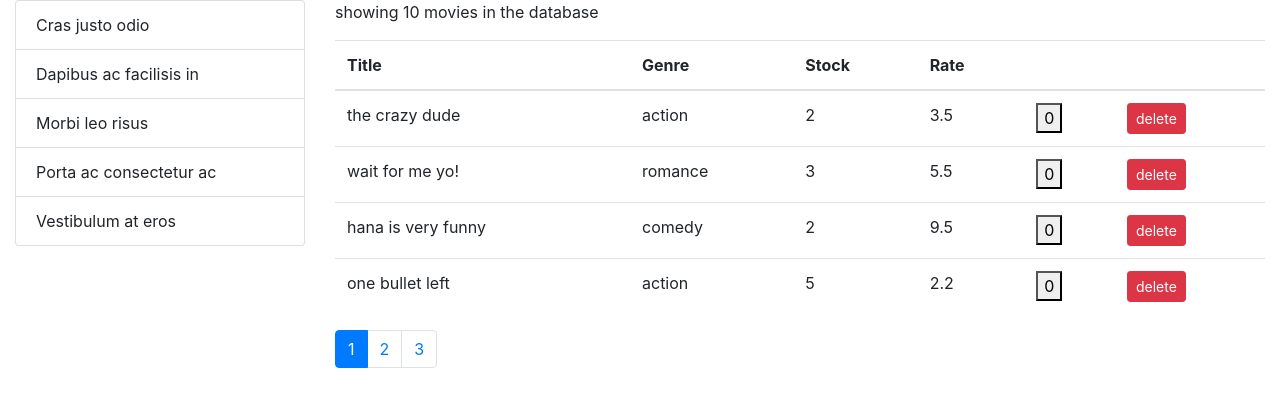
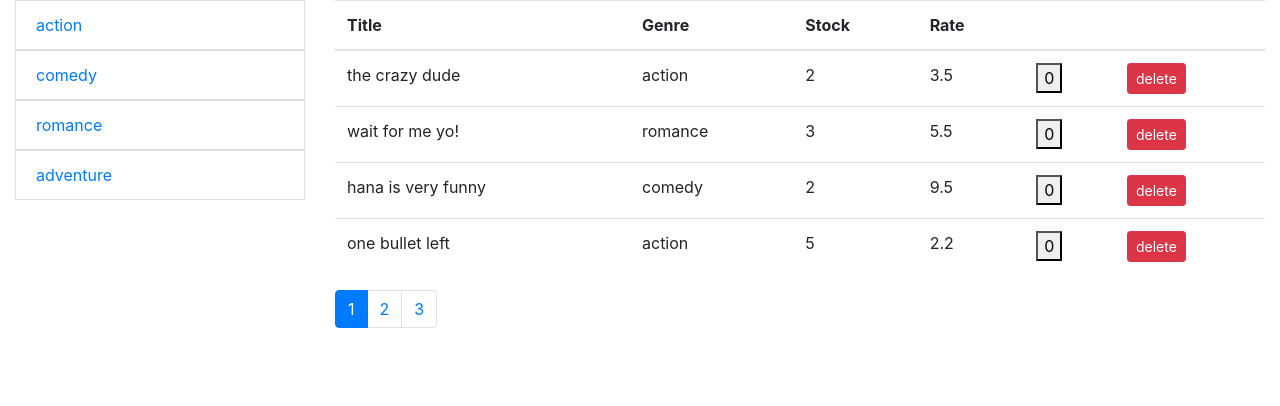
Before and after one commit to maathi/vidly, a React (Create React App) app: page / in a window 1280 px wide. Shown: the top 406 px of the page. Built offline with nearby package versions, Linux system fonts and the light colour scheme; the HTML template or start-up script is replaced by a standard one.

Commit message:
home sweet home

```diff
--- a/src/App.js
+++ b/src/App.js
@@ -1,12 +1,12 @@
 import React from "react";
 import logo from "./logo.svg";
 import "./App.css";
-import Movie from "./components/movie";
+import Home from "./components/home";
 
 function App() {
   return (
     <div className="container-fluid">
-      <Movie></Movie>
+      <Home></Home>
     </div>
   );
 }
--- /dev/null
+++ b/src/components/genre.jsx
@@ -0,0 +1,34 @@
+import React from "react";
+import { getGenres } from "../genreService";
+
+let Menu = (props) => {
+  let genres = getGenres();
+  let SelectedGenre = "foo";
+  return (
+    <ul className="list-group">
+      {genres.map((genre) => {
+        return (
+          <a
+            key={genre.id}
+            href="#"
+            onClick={() => {
+              props.setSelectedGenre(genre);
+            }}
+          >
+            <li
+              className={
+                genre.id == SelectedGenre.id
+                  ? "list-group-item active"
+                  : "list-group-item"
+              }
+            >
+              {genre.name}
+            </li>
+          </a>
+        );
+      })}
+    </ul>
+  );
+};
+
+export default Menu;
--- /dev/null
+++ b/src/components/home.jsx
@@ -0,0 +1,79 @@
+import React, { Component } from "react";
+
+import Pager from "./pager";
+import Menu from "./genre";
+import Movie from "./movie";
+
+class Home extends Component {
+  state = {
+    page: 1,
+    pageCount: null,
+    selectedGenre: null,
+  };
+
+  constructor() {
+    super();
+    // this.state.numberOfMovies = this.state.movies.length;
+  }
+
+  setPageCount(n) {
+    this.setState({
+      pageCount: n,
+    });
+  }
+
+  setSelectedGenre(genre) {
+    this.setState({
+      selectedGenre: genre,
+    });
+  }
+
+  onPageChange(n) {
+    console.log("on page change");
+    this.setState({
+      page: n,
+    });
+  }
+
+  showMovies() {
+    return (
+      <div className="row">
+        <div className="col-3">
+          <Menu
+            // SelectedGenre={this.state.selectedGenre}
+            // filter={(genre) => {
+            //   this.filter(genre);
+            // }}
+            setSelectedGenre={(genre) => {
+              this.setSelectedGenre(genre);
+            }}
+          ></Menu>
+        </div>
+        <div className="col-9">
+          {/* <p>showing {count} movies in the database</p> */}
+          <Movie
+            page={this.state.page}
+            setPageCount={(n) => {
+              this.setPageCount(n);
+            }}
+            selectedGenre={this.state.selectedGenre}
+          ></Movie>
+          <Pager
+            page={this.state.page}
+            pageCount={this.state.pageCount}
+            onPageClick={(n) => {
+              this.onPageChange(n);
+            }}
+          ></Pager>
+        </div>
+      </div>
+    );
+    // );
+  }
+
+  render() {
+    return this.showMovies();
+  }
+}
+
+export default Home;
--- a/src/components/movie.jsx
+++ b/src/components/movie.jsx
@@ -1,37 +1,49 @@
 import React, { Component } from "react";
 import { getMovies } from "../moviesService";
-import { getGenres } from "../genreService";
 
 import Pager from "./pager";
+import Menu from "./genre";
 
 class Movie extends Component {
-  state = {
-    movies: getMovies(),
-    numberOfMovies: null,
-    page: 1,
-    moviesInPage: null,
-    pageSize: 4,
-  };
+  state = { movies: getMovies(), pageSize: 4 };
 
-  constructor() {
-    super();
-    console.log(getGenres());
-    this.state.moviesInPage = this.moviesByPage(1);
-    this.state.numberOfMovies = this.state.movies.length;
+  componentDidMount() {
+    this.props.setPageCount(
+      Math.ceil(this.state.movies.length / this.state.pageSize)
+    );
   }
 
-  handleDelete(movie) {
-    let movies = this.state.movies.filter((m) => m.id != movie.id);
+  componentDidUpdate() {
+    // console.log(this.state.movies.length, this.state.pageSize);
+    // this.props.setPageCount(
+    //   Math.ceil(this.state.movies.length / this.state.pageSize)
+    // );
+  }
+  // toPage(n) {
+  //   let m = this.moviesByPage(n);
+  //   this.setState({
+  //     moviesInPage: m,
+  //     page: n,
+  //   });
+  // }
 
-    this.setState(
-      {
-        movies: movies,
-        numberOfMovies: this.state.numberOfMovies - 1,
-      },
-      () => {
-        this.toPage(this.state.page);
+  getMovies() {
+    //get all movies
+    let movies = this.state.movies;
+    //filter
+    if (this.props.selectedGenre) {
+      movies = movies.filter((m) => {
+        return m.genre.id == this.props.selectedGenre.id;
+      });
     }
-    );
+
+    let start = (this.props.page - 1) * this.state.pageSize;
+    return movies.slice(start, start + this.state.pageSize);
+  }
+
+  moviesByPage(n) {
+    let start = (n - 1) * this.state.pageSize;
+    return this.state.movies.slice(start, start + this.state.pageSize);
   }
 
   handleLike(id) {
@@ -49,36 +61,35 @@ class Movie extends Component {
     this.setState({ movies });
   }
 
-  moviesByPage(n) {
-    let start = (n - 1) * this.state.pageSize;
-    return this.state.movies.slice(start, start + this.state.pageSize);
+  handleDelete(movie) {
+    let movies = this.state.movies.filter((m) => m.id != movie.id);
+
+    this.setState(
+      {
+        movies: movies,
+        numberOfMovies: this.state.numberOfMovies - 1,
+      },
+      () => {
+        this.props.setPageCount(
+          Math.ceil(this.state.movies.length / this.state.pageSize)
+        );
+      }
+    );
   }
 
-  toPage(n) {
-    let m = this.moviesByPage(n);
+  filter(genre) {
+    let movies = getMovies().filter((m) => {
+      return m.genre.id == genre.id;
+    });
+
     this.setState({
-      moviesInPage: m,
-      page: n,
+      movies: movies,
+      // numberOfMovies: movies.length,
+      // page: 1,
     });
   }
-
-  showMovies() {
-    let { length: count } = this.state.movies;
-    return count === 0 ? (
-      <p>no movies to show</p>
-    ) : (
-      <div className="row">
-        <div className="col-3">
-          <ul class="list-group">
-            <li class="list-group-item">Cras justo odio</li>
-            <li class="list-group-item">Dapibus ac facilisis in</li>
-            <li class="list-group-item">Morbi leo risus</li>
-            <li class="list-group-item">Porta ac consectetur ac</li>
-            <li class="list-group-item">Vestibulum at eros</li>
-          </ul>
-        </div>
-        <div className="col-9">
-          <p>showing {count} movies in the database</p>
+  render() {
+    return (
       <table className="table">
         <thead>
           <tr>
@@ -91,7 +102,7 @@ class Movie extends Component {
           </tr>
         </thead>
         <tbody>
-              {this.state.moviesInPage.map((movie) => {
+          {this.getMovies().map((movie) => {
             return (
               <tr key={movie.id}>
                 <td>{movie.title}</td>
@@ -122,21 +133,7 @@ class Movie extends Component {
           })}
         </tbody>
       </table>
-          <Pager
-            numberOfMovies={this.state.numberOfMovies}
-            pageSize={this.state.pageSize}
-            page={this.state.page}
-            onPageClick={(n) => {
-              this.toPage(n);
-            }}
-          ></Pager>
-        </div>
-      </div>
     );
-  }
-
-  render() {
-    return this.showMovies();
   }
 }
 
--- a/src/components/pager.jsx
+++ b/src/components/pager.jsx
@@ -2,10 +2,10 @@ import React from "react";
 import propTypes from "prop-types";
 
 const Pager = (props) => {
-  const { numberOfMovies, pageSize, page, onPageClick } = props;
-  const pageCount = Math.ceil(numberOfMovies / pageSize);
-  if (pageCount === 0) return null;
-  console.log(pageCount);
+  const { pageCount, page, onPageClick } = props;
+
+  if (pageCount <= 1) return null;
+
   return (
     <nav aria-label="Page navigation example">
       <ul className="pagination">
--- a/src/genreService.js
+++ b/src/genreService.js
@@ -1,4 +1,9 @@
-let genres = ["action", "comedy", "romance", "adventure"];
+let genres = [
+  { id: "aaa", name: "action" },
+  { id: "ccc", name: "comedy" },
+  { id: "bbb", name: "romance" },
+  { id: "eee", name: "adventure" },
+];
 
 function getGenres() {
   return genres;
```
Lines whose indentation alone changed are shown as unchanged.
